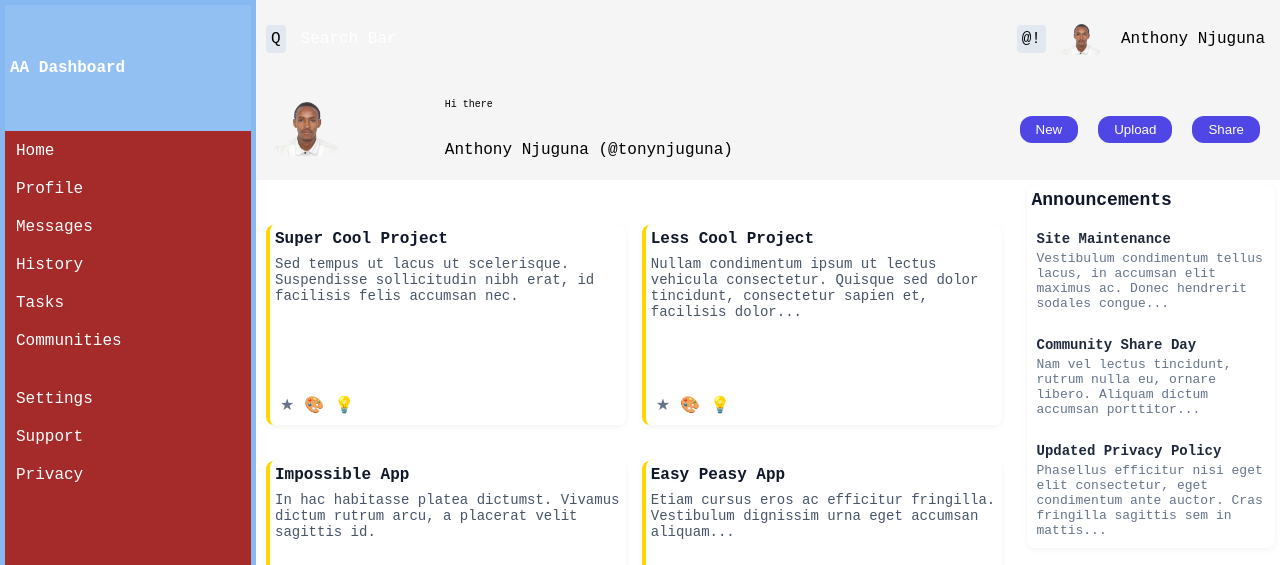
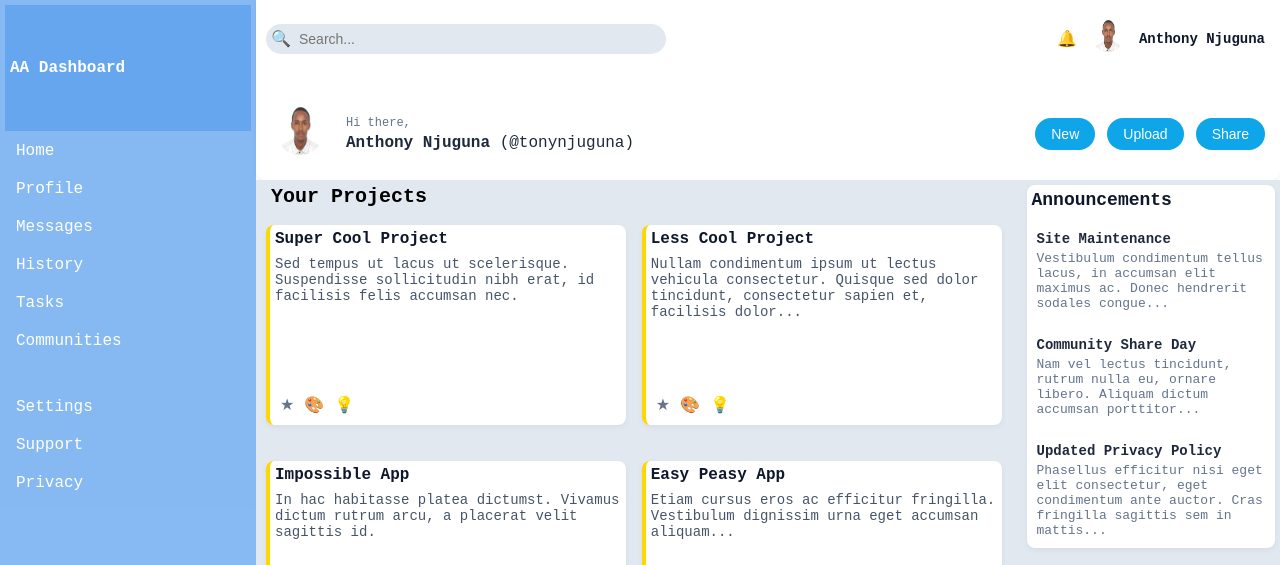
Before and after one commit to anwangari/admin-dashboard, a plain HTML site: page index.html in a window 1280 px wide. Shown: the top 565 px of the page. Drawn offline with Linux system fonts and the light colour scheme.

Commit message:
modified:   index.html modified:   style.css
Updated the css file to closely match with the required template

```diff
--- a/index.html
+++ b/index.html
@@ -18,7 +18,7 @@
                     <li>History</li>
                     <li>Tasks</li>
                     <li>Communities</li>
-                    <li></li>
+                    <span style="height: 20px;"></span>
                     <li>Settings</li>
                     <li>Support</li>
                     <li>Privacy</li>
@@ -26,26 +26,38 @@
             </div>
         </div>
         <div class="header">
-            <div class="top-left">
-                <div class="icon" id="search-icon">Q</div>
-                <div class="search-bar">Search Bar</div>
-            </div>
-            <div class="top-right">
-                <div class="icon" id="notification">@!</div>
-                <div class="profile-photo" id="top-photo"><img src="images/tony-photo.png" alt="Profile photo of admin"></div>
-                <div class="name" id="top-name">Anthony Njuguna</div>
-            </div>
-            <div class="bottom-left">
-                <div class="profile-photo" id="bottom-photo"><img src="images/tony-photo.png" alt="Profile photo of admin"></div>
-                <div class="greeting">Hi there</div>
-                <div class="name" id="bottom-name">Anthony Njuguna (@tonynjuguna)</div>
-            </div>
-            <div class="bottom-right">
-                <ul><button>New</button><button>Upload</button><button>Share</button></ul>
+            <!-- Top row: search & profile summary -->
+            <div class="header-top">
+                <div class="search-area">
+                    <span class="search-icon">🔍</span>
+                    <input type="text" placeholder="Search..." class="search-bar" />
+                </div>
+
+                <div class="profile-summary">
+                    <span class="notif-icon">🔔</span>
+                    <div class="profile-photo"><img src="images/tony-photo.png" alt="Profile" /></div>
+                    <span class="profile-name">Anthony Njuguna</span>
+                </div>
+                </div>
+
+                <!-- Bottom row: greeting & buttons -->
+                <div class="header-bottom">
+                <div class="greeting-area">
+                    <div class="profile-photo"><img src="images/tony-photo.png" alt="Profile" /></div>
+                    <div class="greeting-text">
+                    <p class="greeting">Hi there,</p>
+                    <p class="username"><strong>Anthony Njuguna</strong> (@tonynjuguna)</p>
+                    </div>
+                </div>
+
+                <div class="action-buttons">
+                    <button>New</button>
+                    <button>Upload</button>
+                    <button>Share</button>
+                </div>
             </div>
         </div>
         <div class="main">
-            <!-- Projects Section -->
             <section class="projects-section">
               <h2>Your Projects</h2>
               <div class="projects-grid">
--- a/style.css
+++ b/style.css
@@ -30,16 +30,15 @@ html, body {
 }
 
 .logo {
-    display: flex;
+    display: grid;
     align-items: center;
     justify-content: left;
     font-size: 20px;
     font-weight: bold;
-    background-color: rgba(255, 255, 255, 0.1);
+    background-color: rgba(91, 160, 238, 0.733);
 }
 
 .menu {
-    background-color: brown;
     padding: 10px;
 }
 
@@ -54,145 +53,128 @@ html, body {
 .menu li {
     font-size: 16px;
     cursor: pointer;
-    transition: background 0.3s;
     padding: 6px;
     border-radius: 4px;
 }
 
-.menu li:hover {
-    background-color: #a52a2a; /* darker brown on hover */
+.header {
+    display: grid;
+    grid-template-rows: auto auto;
+    background-color: white;
+    padding: 20px;
+    box-shadow: 0 2px 4px rgba(0,0,0,0.05);
+    border-radius: 0 0 10px 10px;
+    gap: 20px;
 }
 
-.header {
-    grid-area: 1 / 2 / 2 / 3;
-    background-color: whitesmoke;
-    color: black;
+.header-top {
     display: grid;
-    grid-template-columns: minmax(auto-fill, 1fr) 1fr;
-    grid-template-rows: minmax(auto-fill, 1fr) minmax(auto-fill, 1fr);
-    gap: 10px;
-    padding: 10px;
+    grid-template-columns: 1fr auto;
+    align-items: center;
 }
 
-.top-left, .top-right, .bottom-left, .bottom-right {
-    display: flex;
+.search-area {
+    display: grid;
+    grid-template-columns: auto 1fr;
+    align-items: center;
+    background-color: #e2e8f0;
+    border-radius: 20px;
+    padding: 8px 12px;
+    max-width: 400px;
+}
+
+.search-icon {
+    color: #64748b;
+    font-size: 16px;
+    margin-right: 8px;
+}
+
+.search-bar {
+    border: none;
+    background: transparent;
+    outline: none;
+    font-size: 14px;
+    color: #1e293b;
+}
+
+.profile-summary {
+    display: grid;
+    grid-template-columns: auto auto auto;
     align-items: center;
     gap: 10px;
 }
 
-.top-left {
-    grid-column: 1;
-    grid-row: 1;
-}
-.top-left > * {
-    color: black;
+.profile-summary .profile-photo img {
+    width: 32px;
+    height: 32px;
+    border-radius: 50%;
 }
 
-.top-right {
-    grid-column: 2;
-    grid-row: 1;
-    justify-content: flex-end;
+.profile-summary .profile-name {
+    font-size: 14px;
+    font-weight: 600;
+    color: #0f172a;
 }
 
-.bottom-left {
-    grid-column: 1;
-    grid-row: 2;
+.header-bottom {
     display: grid;
-    grid-template-columns: minmax(80px, 1fr), 3fr;
-    grid-template-rows: minmax(auto-fill, 1fr) 1fr;
+    grid-template-columns: 1fr auto;
+    align-items: center;
 }
 
-.bottom-left .profile-photo {
-    grid-column: 1 / 2;
-    grid-row: 1 / 3;
+.greeting-area {
     display: grid;
+    grid-template-columns: auto 1fr;
+    align-items: center;
+    gap: 12px;
 }
 
-.bottom-left .greeting {
-    grid-column: 2;
-    grid-row: 1;
-    color: black;
-    font-size: x-small;
-
-}
-.bottom-left .name {
-    grid-column: 2;
-    grid-row: 2;
-    color: black;
-    font-size: medium;
+.greeting-area .profile-photo img {
+    width: 48px;
+    height: 48px;
+    border-radius: 50%;
 }
 
-.bottom-right {
-    grid-column: 2;
-    grid-row: 2;
-    display: grid;
-    justify-content: flex-end;
+.greeting-text .greeting {
+    font-size: 12px;
+    color: #64748b;
+    margin-bottom: 4px;
 }
 
-/* Buttons */
-.bottom-right button {
-    padding: 6px 16px;
-    background-color: #4f46e5;
-    color: white;
-    font-weight: 500;
-    border: none;
-    border-radius: 12px;
-    cursor: pointer;
-    margin-right: 10px;
-    margin-left: 10px;
+.greeting-text .username {
+    font-size: 16px;
+    color: #1e293b;
 }
 
-.bottom-right button:hover {
-    background-color: #4338ca;
+  /* Buttons Section */
+.action-buttons {
+    display: grid;
+    grid-auto-flow: column;
+    gap: 12px;
 }
 
-/* Profile photo styling */
-.profile-photo {
-    overflow: hidden;
-    border-radius: 50%; /* Makes it circular */
-    display: grid;
-    align-items: center;
-    justify-content: center;
+.action-buttons button {
+    background-color: #0ea5e9;
+    color: white;
+    border: none;
+    padding: 8px 16px;
+    border-radius: 20px;
+    cursor: pointer;
+    font-size: 14px;
 }
 
-#bottom-photo {
-    min-width: 50px;
-    min-height: 50px;
-    max-width: 80px;
-    max-height: 80px;
+.action-buttons button:hover {
+    background-color: #0284c7;
 }
 
-#top-photo {
-    min-width: 30px;
-    min-height: 30px;
-    max-width: 50px;
-    max-height: 50px;
-}
 
-.profile-photo img {
-    width: 100%;
-    height: 100%;
-    object-fit: cover;
-}
-
-/* Icon placeholder */
-.icon {
-    background-color: #e2e8f0;
-    padding: 8px;
-    border-radius: 4px;
-}
-
-#top-name, #notification, #search-icon{
-    color: black;
-}
-
-/* Main content */
 .main {
     grid-area: 2 / 2 / 3 / 3;
     display: grid;
     grid-template-columns: 3fr 1fr;
     gap: 20px;
     padding: 20px;
+    background-color: #e2e8f0;
 }
 
 .projects-section {
@@ -204,6 +186,8 @@ html, body {
     margin-bottom: 12px;
     font-size: 20px;
     font-weight: bold;
+    color: black;
+    margin-left: 10px;
 }
 
 .projects-grid {
```
